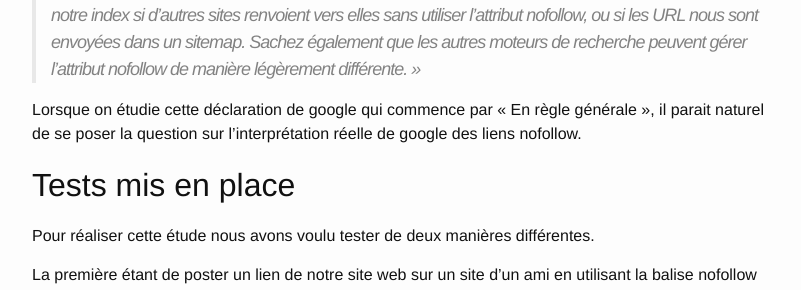
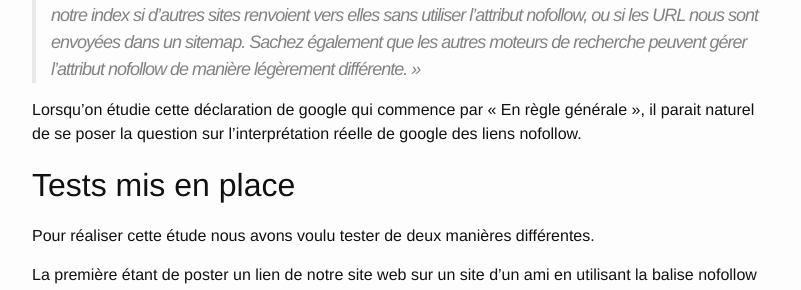
Before and after one commit to EtienneSOU/etiennesou.github.io, a Jekyll site: the page built from _posts/2015-11-04-Article1.markdown, in a window 1280 px wide and 900 px high, scrolled down 1175 px. Shown: the part 159-449 px from the top of the window, without its empty margins (238-1039 px from the left). Built offline with Jekyll 4.4.1, drawn with Linux system fonts in a browser that asks for light colours.

Commit message:
Update 2015-11-04-Article1.markdown

```diff
--- a/_posts/2015-11-04-Article1.markdown
+++ b/_posts/2015-11-04-Article1.markdown
@@ -30,11 +30,10 @@ C’est donc en 2005 que Google a introduit la balise nofollow dans le but de lu
 
 ## Déclaration de google à propos de la balise nofollow
 
-> « Comment les liens non suivis sont-ils gérés par Google ?
-En règle générale, Google ne suit pas ces liens. En d'autres termes, nous ne transférons ni le classement PageRank, ni le texte  d'ancrage à travers ces liens. L'utilisation de l'attribut nofollow nous conduit essentiellement à supprimer les liens cibles de notre carte générale du Web. Toutefois, les pages cibles peuvent continuer à s'afficher dans notre index si d'autres sites renvoient vers elles sans utiliser l'attribut nofollow, ou si les URL nous sont envoyées dans un sitemap. Sachez également que les autres moteurs de recherche peuvent gérer l'attribut nofollow de manière légèrement différente. »
+> *« Comment les liens non suivis sont-ils gérés par Google ?
+En règle générale, Google ne suit pas ces liens. En d'autres termes, nous ne transférons ni le classement PageRank, ni le texte  d'ancrage à travers ces liens. L'utilisation de l'attribut nofollow nous conduit essentiellement à supprimer les liens cibles de notre carte générale du Web. Toutefois, les pages cibles peuvent continuer à s'afficher dans notre index si d'autres sites renvoient vers elles sans utiliser l'attribut nofollow, ou si les URL nous sont envoyées dans un sitemap. Sachez également que les autres moteurs de recherche peuvent gérer l'attribut nofollow de manière légèrement différente. »*
 
-
-Lorsque on étudie cette déclaration de google qui commence par « En règle générale », il parait naturel de se poser la question sur l’interprétation réelle de google des liens nofollow.
+Lorsqu'on étudie cette déclaration de google qui commence par « En règle générale », il parait naturel de se poser la question sur l’interprétation réelle de google des liens nofollow.
 
 ## Tests mis en place
 
```
